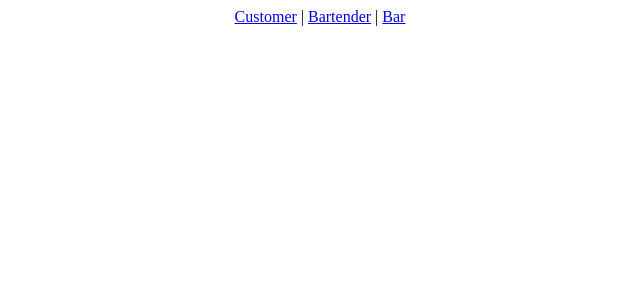
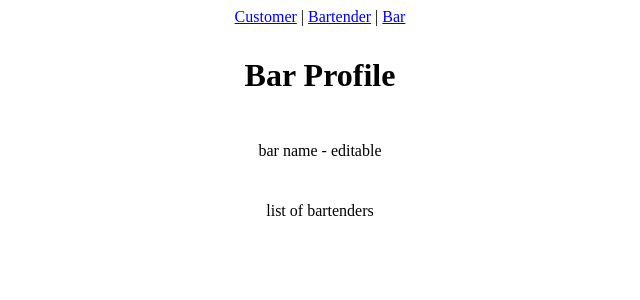
Before and after one commit to sumptingeneric/barback, a React (Vite) app: page /bar/profile in a window 1280 px wide. Shown: the top 300 px of the page, without its empty margins (320-960 px from the left). Built offline with nearby package versions, Linux system fonts and the light colour scheme.

Commit message:
render BarProfile and Edit Menu components

```diff
--- a/src/components/bar/Bar.jsx
+++ b/src/components/bar/Bar.jsx
@@ -1,8 +1,6 @@
 import React from "react";
-import { Router, Link } from "@reach/router";
+import { Link } from "@reach/router";
 import styled from 'styled-components';
-import BarProfile from "./BarProfile.jsx";
-import EditMenu from "./EditMenu.jsx";
 
 const Wrapper = styled.main`
   display: grid;
@@ -26,11 +24,6 @@ class Bar extends React.Component {
           <Link to="/bar/menu">Edit Menu</Link>
         </button>
         <p>stats go here...</p>
-
-        <Router>
-          <BarProfile path="/bar/profile" />
-          <EditMenu path="/bar/menu" />
-        </Router>
       </Wrapper>
     );
   }
--- a/src/components/bar/BarProfile.jsx
+++ b/src/components/bar/BarProfile.jsx
@@ -11,10 +11,9 @@ class BarProfile extends React.Component {
   state = {};
 
   render() {
-    console.log("rendering BarProfile");
     return (
       <Wrapper>
-        <h1>My Profile</h1>
+        <h1>Bar Profile</h1>
         <p>bar name - editable</p>
         <p>list of bartenders</p>
       </Wrapper>
--- a/src/components/bar/EditMenu.jsx
+++ b/src/components/bar/EditMenu.jsx
@@ -11,10 +11,9 @@ class EditMenu extends React.Component {
   state = {};
 
   render() {
-    console.log("rendering EditMenu");
     return (
       <Wrapper>
-        <h1>My Menu</h1>
+        <h1>Edit Menu</h1>
         <p>add new drink form - name, description, img url</p>
         <p>list of all drinks with edit option</p>
         <p>include item count?</p>
--- a/src/index.jsx
+++ b/src/index.jsx
@@ -3,7 +3,9 @@ import { Router, Link } from "@reach/router";
 import ReactDOM from "react-dom";
 import App from "./components/App.jsx";
 import Business from "./components/business/business.jsx";
-import Bar from "./components/bar/bar.jsx";
+import Bar from "./components/bar/Bar.jsx";
+import BarProfile from "./components/bar/BarProfile.jsx";
+import EditMenu from "./components/bar/EditMenu.jsx";
 import styled from 'styled-components';
 
 
@@ -28,6 +30,8 @@ const Login = () => (
       <App path="/customer" />
       <Business path="/business" />
       <Bar path="/bar" />
+      <BarProfile path="/bar/profile" />
+      <EditMenu path="bar/menu" />
     </Router>
   </Wrapper>
 );
```
